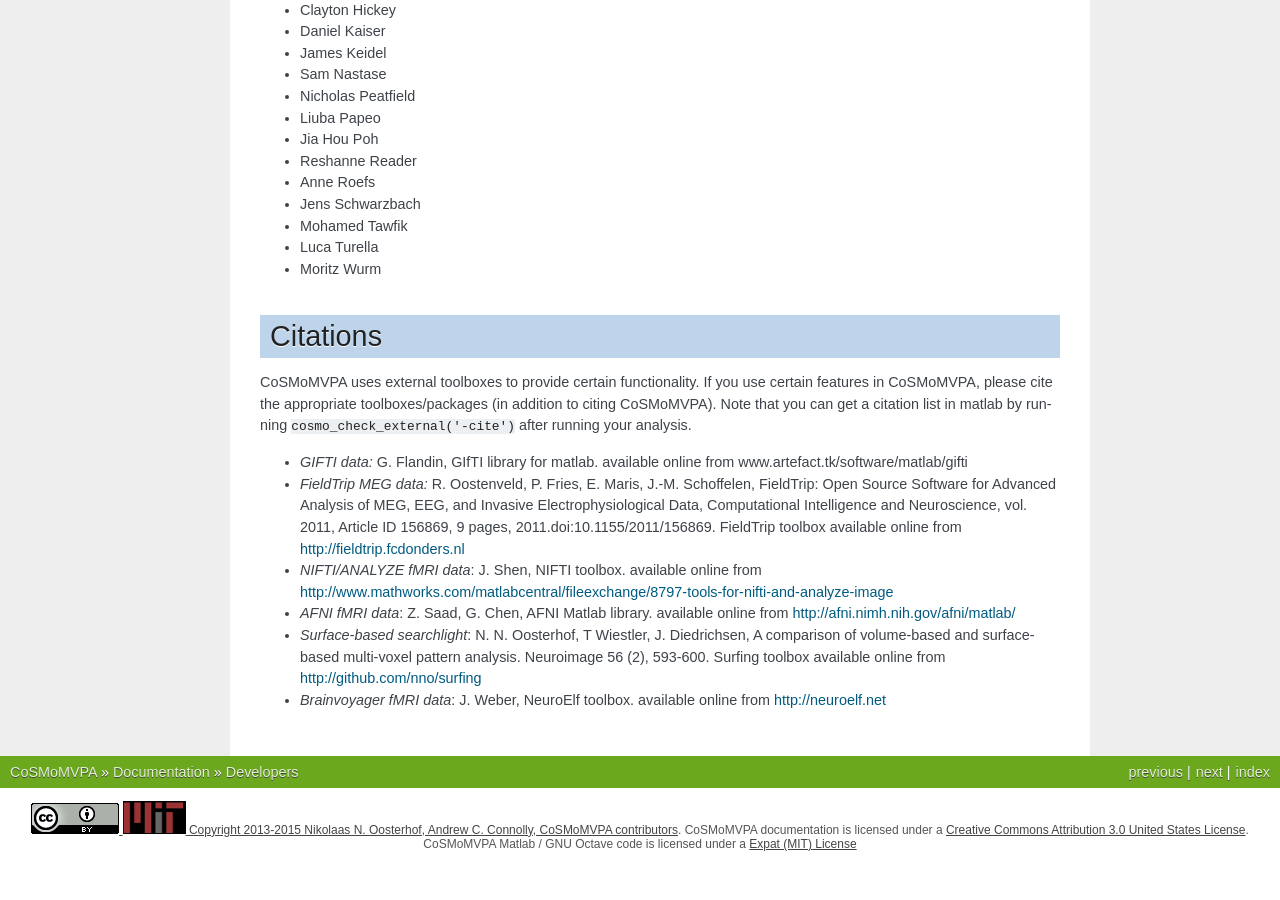
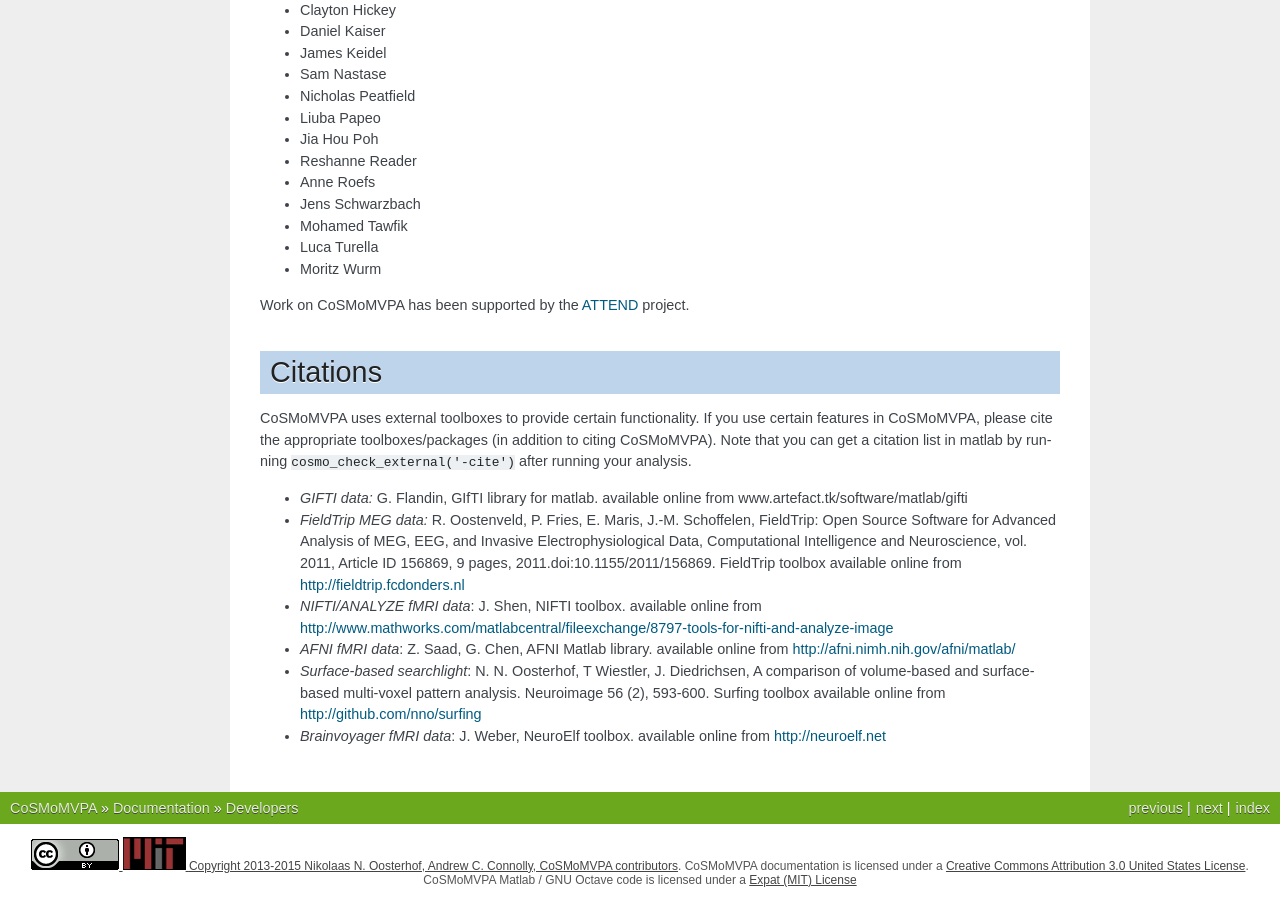
Before and after one commit to CoSMoMVPA/CoSMoMVPA, a Sphinx documentation site: the page built from doc/source/thanks.rst, in a window 1280 px wide and 900 px high, scrolled down 799 px. Built offline with Sphinx 7.4.7, drawn with Linux system fonts in a browser that asks for light colours; pages that are not in the unit, such as notebooks, are missing from menus; before the commit the page ends 1663 px from its top, so only the background shows below that.

Commit message:
WEB: add link to ATTEND

```diff
--- a/doc/source/links.txt
+++ b/doc/source/links.txt
@@ -3,6 +3,7 @@
 
 .. _AFNI: http://afni.nimh.nih.gov
 .. _AFNI Matlab: http://afni.nimh.nih.gov/afni/matlab/
+.. _ATTEND: http://attendproject.eu
 .. _BrainVoyager: http://www.brainvoyager.com
 .. _`CoSMo 2013 workshop`: http://www.compneurosci.com/CoSMo2013/
 .. _`CoSMo 2014 workshop`: http://www.compneurosci.com/CoSMo2014/
--- a/doc/source/thanks.rst
+++ b/doc/source/thanks.rst
@@ -46,6 +46,7 @@ The following people have provided valuable suggestions, advice, support, or cod
 + Luca Turella
 + Moritz Wurm
 
+Work on CoSMoMVPA has been supported by the ATTEND_ project.
 
 Citations
 ---------
```
